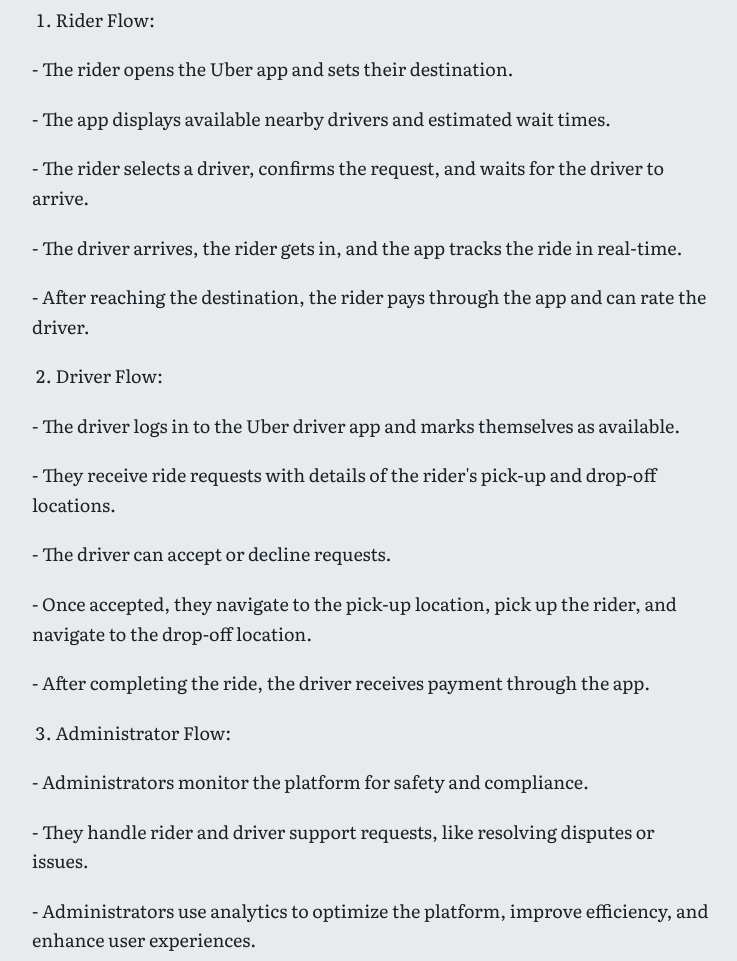
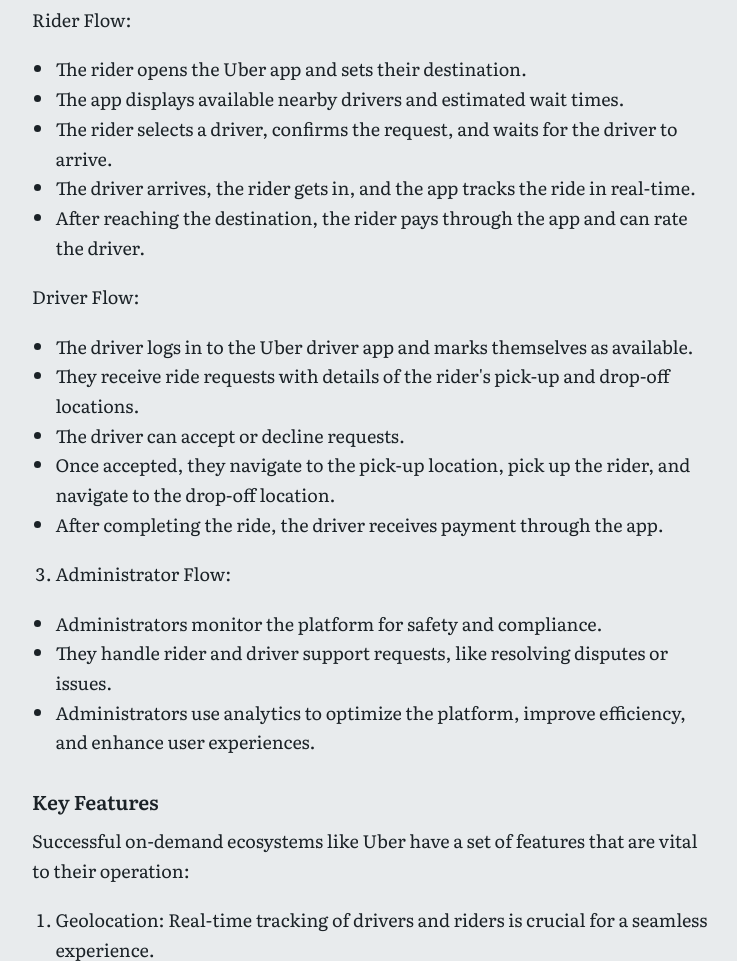
Before and after one commit to malobrev62/mcsheffrey-musings, an Eleventy site: page src/posts/designing-and-deveoping-an-ondemand-ecosystem.md in a window 1280 px wide. Shown: the part 1929-2890 px from the top of the page, without its empty margins (248-985 px from the left). Built offline with nearby package versions, Linux system fonts and the light colour scheme; Eleventy itself is replaced by a stand-in of ours; files that its build step writes are made by us from their sources; a web font is replaced by a local one.

Commit message:
Update Post “designing-and-deveoping-an-ondemand-ecosystem”

```diff
--- a/src/posts/designing-and-deveoping-an-ondemand-ecosystem.md
+++ b/src/posts/designing-and-deveoping-an-ondemand-ecosystem.md
@@ -29,37 +29,27 @@ To build a thriving on-demand ecosystem, you must identify and cater to various
 
 ### **User Flows**
 
-1. Rider Flow:
+Rider Flow:
 
-\- The rider opens the Uber app and sets their destination.
+* The rider opens the Uber app and sets their destination.
+* The app displays available nearby drivers and estimated wait times.
+* The rider selects a driver, confirms the request, and waits for the driver to arrive.
+* The driver arrives, the rider gets in, and the app tracks the ride in real-time.
+* After reaching the destination, the rider pays through the app and can rate the driver.
 
-\- The app displays available nearby drivers and estimated wait times.
+Driver Flow:
 
-\- The rider selects a driver, confirms the request, and waits for the driver to arrive.
-
-\- The driver arrives, the rider gets in, and the app tracks the ride in real-time.
-
-\- After reaching the destination, the rider pays through the app and can rate the driver.
-
-2. Driver Flow:
-
-\- The driver logs in to the Uber driver app and marks themselves as available.
-
-\- They receive ride requests with details of the rider's pick-up and drop-off locations.
-
-\- The driver can accept or decline requests.
-
-\- Once accepted, they navigate to the pick-up location, pick up the rider, and navigate to the drop-off location.
-
-\- After completing the ride, the driver receives payment through the app.
+* The driver logs in to the Uber driver app and marks themselves as available.
+* They receive ride requests with details of the rider's pick-up and drop-off locations.
+* The driver can accept or decline requests.
+* Once accepted, they navigate to the pick-up location, pick up the rider, and navigate to the drop-off location.
+* After completing the ride, the driver receives payment through the app.
 
 3. Administrator Flow:
 
-\- Administrators monitor the platform for safety and compliance.
-
-\- They handle rider and driver support requests, like resolving disputes or issues.
-
-\- Administrators use analytics to optimize the platform, improve efficiency, and enhance user experiences.
+* Administrators monitor the platform for safety and compliance.
+* They handle rider and driver support requests, like resolving disputes or issues.
+* Administrators use analytics to optimize the platform, improve efficiency, and enhance user experiences.
 
 ### **Key Features**
 
```
